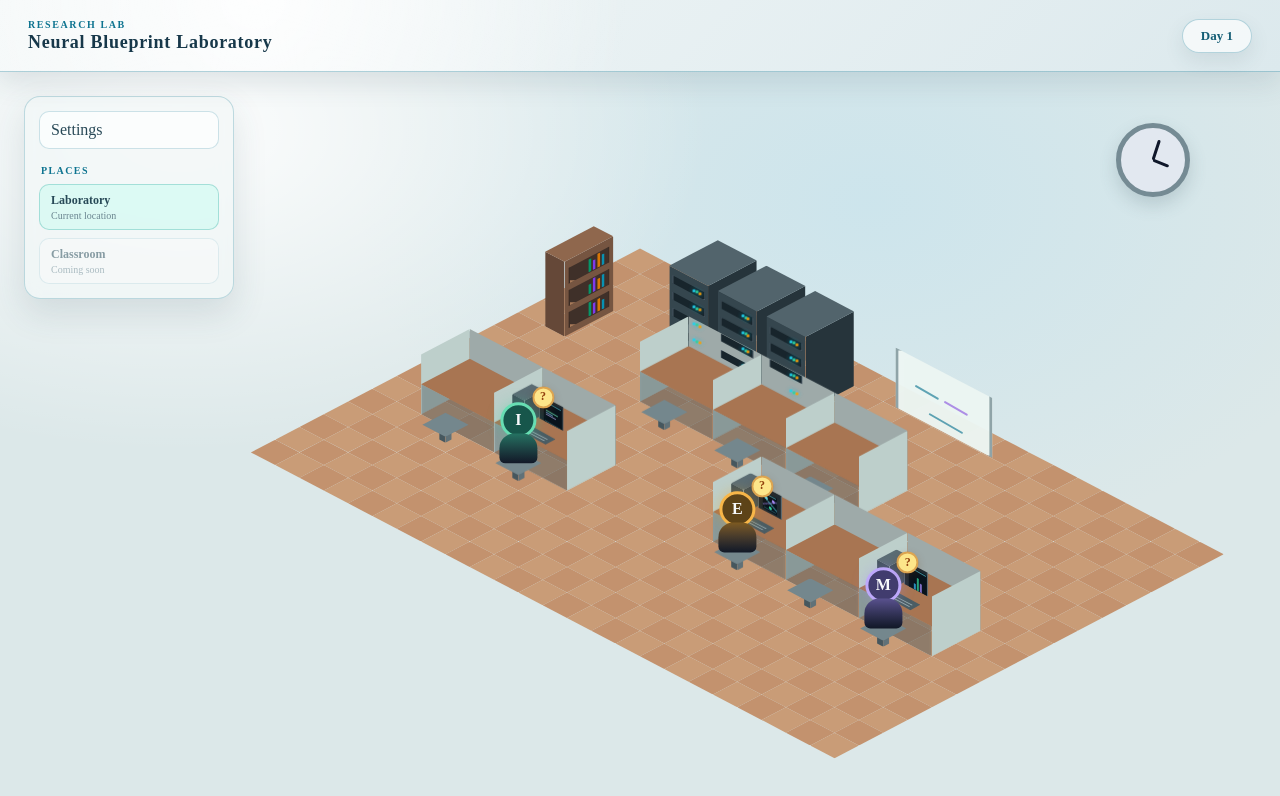
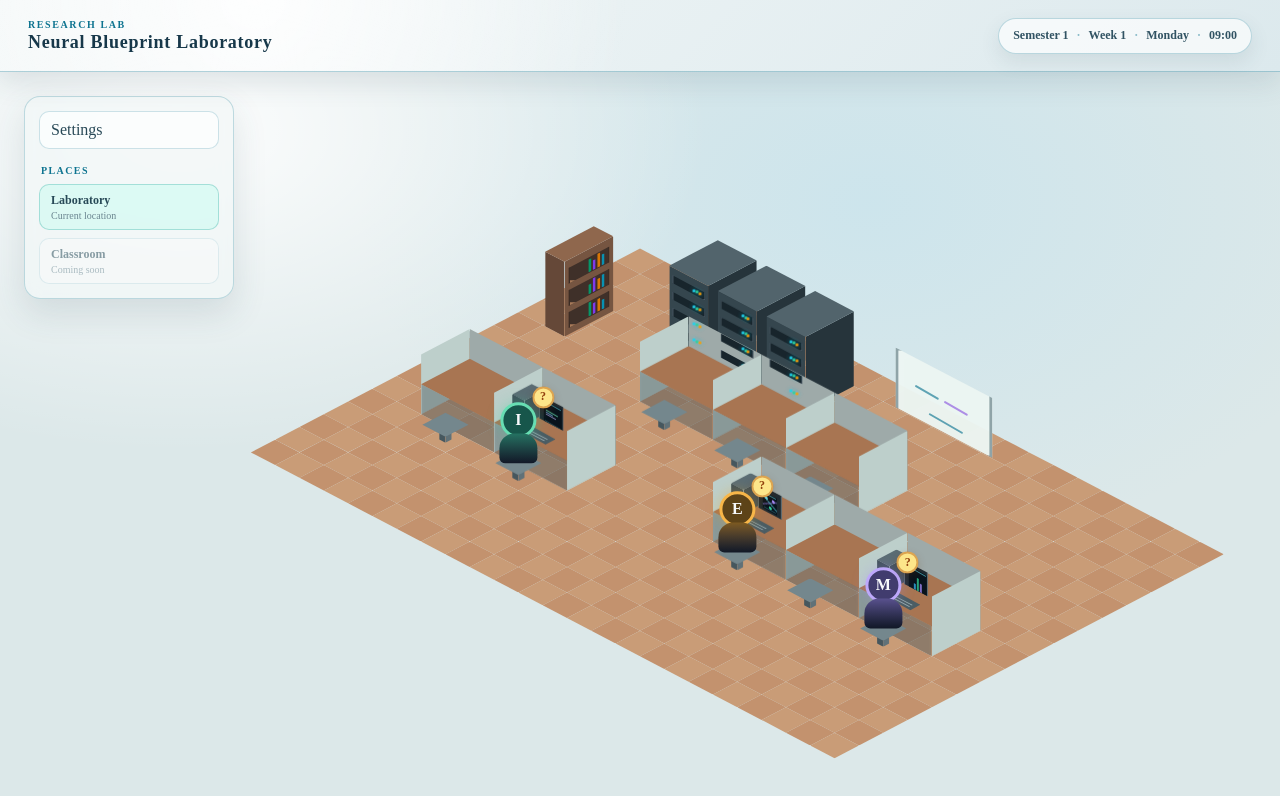
Before and after one commit to Hevensh/NeuralBlueprint, a React (Vite) app: page / in a window 1280 px wide. Shown: the top 796 px of the page. Built offline with nearby package versions, Linux system fonts and the light colour scheme.

Commit message:
feat: unify academic time and scene transitions

```diff
--- a/src/App.tsx
+++ b/src/App.tsx
@@ -1,4 +1,4 @@
-import { StrictMode, useCallback, useState } from 'react';
+import { StrictMode, useCallback, useEffect, useRef, useState } from 'react';
 import { DesktopCanvas } from './desktop/DesktopCanvas';
 import { BlueprintCanvas } from './blueprint/BlueprintCanvas';
 import type { ActiveFileState, FileWorkspaceType } from './dataStorage/systemType';
@@ -11,8 +11,37 @@ type AppScene =
   | { type: 'desktop' }
   | { type: 'file'; activeFile: ActiveFileState };
 
+type SceneTransitionTarget = 'lab' | 'desktop' | null;
+type SceneTransitionPhase = 'out' | 'in';
+
 export default function App() {
   const [scene, setScene] = useState<AppScene>({ type: 'lab' });
+  const [transitionTarget, setTransitionTarget] =
+    useState<SceneTransitionTarget>(null);
+  const [transitionPhase, setTransitionPhase] =
+    useState<SceneTransitionPhase>('out');
+  const switchTimerRef = useRef<number | null>(null);
+  const revealFrameRef = useRef<number | null>(null);
+
+  const transitionTo = useCallback((nextScene: AppScene) => {
+    if (transitionTarget || nextScene.type === 'file') return;
+    setTransitionTarget(nextScene.type);
+    setTransitionPhase('out');
+    switchTimerRef.current = window.setTimeout(() => {
+      setScene(nextScene);
+      setTransitionPhase('in');
+      revealFrameRef.current = window.requestAnimationFrame(() => {
+        revealFrameRef.current = window.requestAnimationFrame(() => {
+          setTransitionTarget(null);
+        });
+      });
+    }, 220);
+  }, [transitionTarget]);
+
+  useEffect(() => () => {
+    if (switchTimerRef.current !== null) window.clearTimeout(switchTimerRef.current);
+    if (revealFrameRef.current !== null) window.cancelAnimationFrame(revealFrameRef.current);
+  }, []);
 
   const openFile = useCallback((workspace: FileWorkspaceType, file: DesktopFile) => {
     setScene({ type: 'file', activeFile: { workspace, file } });
@@ -25,12 +54,16 @@ export default function App() {
   return (
     <StrictMode>
       <LanguageProvider>
+        <div
+          className={`app-shell theme-${getSceneTheme(scene)} ${transitionTarget ? `scene-transitioning transition-${transitionPhase} to-${transitionTarget}` : ''}`}
+        >
+          <div className="app-scene-content" key={getSceneKey(scene)}>
             {scene.type === 'lab' ? (
-          <LabWorkspace onOpenDesktop={() => setScene({ type: 'desktop' })} />
+              <LabWorkspace onOpenDesktop={() => transitionTo({ type: 'desktop' })} />
             ) : scene.type === 'desktop' ? (
               <DesktopCanvas
                 openFile={openFile}
-            onReturnToLab={() => setScene({ type: 'lab' })}
+                onReturnToLab={() => transitionTo({ type: 'lab' })}
               />
             ) : scene.activeFile.workspace === 'blueprint' ? (
               <BlueprintCanvas
@@ -41,10 +74,20 @@ export default function App() {
             ) : (
               <DesktopCanvas
                 openFile={openFile}
-            onReturnToLab={() => setScene({ type: 'lab' })}
+                onReturnToLab={() => transitionTo({ type: 'lab' })}
               />
             )}
+          </div>
+        </div>
       </LanguageProvider>
     </StrictMode>
   );
 }
+
+function getSceneKey(scene: AppScene) {
+  return scene.type === 'file' ? `file-${scene.activeFile.file.id}` : scene.type;
+}
+
+function getSceneTheme(scene: AppScene) {
+  return scene.type === 'lab' ? 'lab' : 'desktop';
+}
--- /dev/null
+++ b/src/app.css
@@ -0,0 +1,64 @@
+.app-shell {
+  position: relative;
+  width: 100%;
+  height: 100%;
+  overflow: hidden;
+  transition: background-color 0.22s cubic-bezier(0, 0, 0.2, 1);
+}
+
+.app-shell.theme-lab { background-color: #dce8ec; }
+.app-shell.theme-desktop { background-color: #020617; }
+
+.app-scene-content {
+  width: 100%;
+  height: 100%;
+  filter: brightness(1) saturate(1) contrast(1);
+  transition: filter 0.22s cubic-bezier(0, 0, 0.2, 1);
+}
+
+.app-shell.scene-transitioning .app-scene-content {
+  pointer-events: none;
+}
+
+.app-shell.transition-out,
+.app-shell.transition-out .app-scene-content {
+  transition-timing-function: cubic-bezier(0.4, 0, 1, 1);
+}
+
+.app-shell.transition-in,
+.app-shell.transition-in .app-scene-content {
+  transition-timing-function: cubic-bezier(0, 0, 0.2, 1);
+}
+
+.app-shell.to-desktop {
+  background-color: #435a65;
+}
+
+.app-shell.transition-out.to-desktop .app-scene-content {
+  filter: brightness(0.58) saturate(0.74) contrast(1.04);
+  transition-duration: 0.22s;
+}
+
+.app-shell.transition-in.to-desktop .app-scene-content {
+  filter: brightness(1.32) saturate(0.82) contrast(0.96);
+}
+
+.app-shell.to-lab {
+  background-color: #9fb4ba;
+}
+
+.app-shell.transition-out.to-lab .app-scene-content {
+  filter: brightness(1.46) saturate(0.7) contrast(0.96);
+  transition-duration: 0.22s;
+}
+
+.app-shell.transition-in.to-lab .app-scene-content {
+  filter: brightness(0.74) saturate(0.82) contrast(1.02);
+}
+
+@media (prefers-reduced-motion: reduce) {
+  .app-shell,
+  .app-scene-content {
+    transition-duration: 0.01ms;
+  }
+}
--- a/src/desktop/DesktopCanvas.tsx
+++ b/src/desktop/DesktopCanvas.tsx
@@ -22,9 +22,11 @@ import {
   clearDesktopFileRuntime,
   resetAllFileStorage,
 } from '../dataStorage/fileReset';
+import { loadLabProgress } from '../dataStorage/labStorage';
 import type { FileWorkspaceType, OpenFileType } from '../dataStorage/systemType';
 import { INITIAL_DESKTOP_FILES } from '../taskData/desktopDefaults';
 import { useLanguage } from '../i18n/LanguageContext';
+import { AcademicTimeIndicator } from '../time/AcademicTimeIndicator';
 import {
   isDesktopFileVisible,
   toDesktopFlowPosition,
@@ -47,6 +49,7 @@ export function DesktopCanvas({ openFile, onReturnToLab }: DesktopCanvasProp) {
   const [saveNotice, setSaveNotice] = useState('');
   const [settingsOpen, setSettingsOpen] = useState(false);
   const [initFiles] = useState<DesktopFile[]>(loadDesktopFiles);
+  const [academicDay] = useState(() => loadLabProgress().day);
 
   const [initViewport] = useState<Viewport>(loadDesktopView);
   const [canvas, setCanvas] =
@@ -288,7 +291,7 @@ export function DesktopCanvas({ openFile, onReturnToLab }: DesktopCanvasProp) {
 
   return (
     <ReactFlowProvider>
-      <div className="workspace">
+      <div className="workspace desktop-workspace">
         <header className="top-bar">
           <button
             className="desktop-return-button"
@@ -298,6 +301,7 @@ export function DesktopCanvas({ openFile, onReturnToLab }: DesktopCanvasProp) {
             {labels.lab.returnToLab}
           </button>
           <div className="desktop-title">Neural BluePrint</div>
+          <AcademicTimeIndicator day={academicDay} />
         </header>
 
         <DesktopLeftPanel
--- a/src/i18n/label.en.ts
+++ b/src/i18n/label.en.ts
@@ -22,7 +22,6 @@ export const EN_LABELS = {
     serverNote: 'No background training jobs are running.',
     bookshelf: 'Reference Shelf',
     bookshelfNote: 'New papers and research notes will appear here.',
-    clock: 'Lab Schedule',
     talk: 'Talk',
     senior: 'Senior',
     peer: 'Labmate',
@@ -30,6 +29,19 @@ export const EN_LABELS = {
     completed: 'Discussed',
     reward: 'Reward received',
     close: 'Close',
+  },
+  academicTime: {
+    semester: 'Semester',
+    week: 'Week',
+    weekdays: {
+      monday: 'Monday',
+      tuesday: 'Tuesday',
+      wednesday: 'Wednesday',
+      thursday: 'Thursday',
+      friday: 'Friday',
+      saturday: 'Saturday',
+      sunday: 'Sunday',
+    },
   },
   workspaceTabs: {
     neuralBlueprint: 'Neural Blueprint',
--- a/src/i18n/label.zh.ts
+++ b/src/i18n/label.zh.ts
@@ -24,7 +24,6 @@ export const ZH_LABELS = {
     serverNote: '当前没有后台训练任务。',
     bookshelf: '参考资料架',
     bookshelfNote: '新论文和研究笔记会出现在这里。',
-    clock: '实验室日程',
     talk: '交谈',
     senior: '学长',
     peer: '同门',
@@ -32,6 +31,19 @@ export const ZH_LABELS = {
     completed: '已交流',
     reward: '已获得奖励',
     close: '关闭',
+  },
+  academicTime: {
+    semester: '学期',
+    week: '周',
+    weekdays: {
+      monday: '周一',
+      tuesday: '周二',
+      wednesday: '周三',
+      thursday: '周四',
+      friday: '周五',
+      saturday: '周六',
+      sunday: '周日',
+    },
   },
   workspaceTabs: {
     neuralBlueprint: '神经蓝图',
--- a/src/lab/LabWorkspace.tsx
+++ b/src/lab/LabWorkspace.tsx
@@ -4,6 +4,7 @@ import { resetAllFileStorage } from '../dataStorage/fileReset';
 import { loadLabProgress, saveLabProgress } from '../dataStorage/labStorage';
 import { DesktopSettingsDialog } from '../desktop/DesktopSettingsDialog';
 import { useLanguage } from '../i18n/LanguageContext';
+import { AcademicTimeIndicator } from '../time/AcademicTimeIndicator';
 import {
   createLabFloorTiles,
   createLabWorkstationGeometry,
@@ -90,17 +91,10 @@ export function LabWorkspace({ onOpenDesktop }: LabWorkspaceProps) {
           <div className="lab-subtitle">{labels.lab.subtitle}</div>
           <h1>{labels.lab.title}</h1>
         </div>
-        <div className="lab-day-indicator">
-          {labels.lab.day} {progress.day}
-        </div>
+        <AcademicTimeIndicator day={progress.day} />
       </header>
 
       <section className="lab-room">
-        <div aria-label={labels.lab.clock} className="lab-clock">
-          <span />
-          <span />
-        </div>
-
         <LabLeftPanel
           onOpenSettings={() => setSettingsOpen(true)}
         />
--- a/src/lab/lab.css
+++ b/src/lab/lab.css
@@ -34,17 +34,6 @@
   font-weight: 800;
   letter-spacing: 0.16em;
   text-transform: uppercase;
-}
-
-.lab-day-indicator {
-  padding: 8px 18px;
-  border: 1px solid rgba(14, 116, 144, 0.28);
-  border-radius: 999px;
-  background: rgba(255, 255, 255, 0.66);
-  color: #155e75;
-  font-size: 13px;
-  font-weight: 800;
-  box-shadow: 0 8px 20px rgba(51, 78, 92, 0.1);
 }
 
 .lab-room {
@@ -181,35 +170,6 @@
 .lab-computer:hover,
 .lab-npc:hover {
   filter: brightness(1.05) drop-shadow(0 8px 10px rgba(29, 78, 96, 0.18));
-}
-
-.lab-clock {
-  position: absolute;
-  top: 7%;
-  right: 7%;
-  width: 64px;
-  height: 64px;
-  border: 5px solid #758b94;
-  border-radius: 50%;
-  background: #e2e8f0;
-  box-shadow: 0 8px 18px rgba(67, 91, 102, 0.2);
-}
-
-.lab-clock span {
-  position: absolute;
-  left: 50%;
-  top: 50%;
-  width: 3px;
-  height: 21px;
-  border-radius: 3px;
-  background: #0f172a;
-  transform: translate(-50%, -100%) rotate(18deg);
-  transform-origin: bottom;
-}
-
-.lab-clock span + span {
-  height: 17px;
-  transform: translate(-50%, -100%) rotate(112deg);
 }
 
 .lab-furniture {
--- a/src/style.css
+++ b/src/style.css
@@ -1,7 +1,9 @@
+@import './app.css';
 @import './canvas.css';
 @import './modules.css';
 @import './buttons.css';
 @import './property.css';
 @import './desktop/desktop.css';
 @import './lab/lab.css';
+@import './time/academicTime.css';
 @import './blueprint/taskProgressBar.css';
--- /dev/null
+++ b/src/time/AcademicTimeIndicator.tsx
@@ -0,0 +1,27 @@
+import { useLanguage } from '../i18n/LanguageContext';
+import { getAcademicTime } from './academicTime';
+
+export function AcademicTimeIndicator({ day }: { day: number }) {
+  const { labels, language } = useLanguage();
+  const time = getAcademicTime(day);
+  const semester = language === 'zh'
+    ? `第${time.semester}学期`
+    : `${labels.academicTime.semester} ${time.semester}`;
+  const week = language === 'zh'
+    ? `第${time.week}周`
+    : `${labels.academicTime.week} ${time.week}`;
+  const clock = `${pad(time.hour)}:${pad(time.minute)}`;
+
+  return (
+    <div className="academic-time-indicator">
+      <span>{semester}</span>
+      <span>{week}</span>
+      <span>{labels.academicTime.weekdays[time.weekday]}</span>
+      <span>{clock}</span>
+    </div>
+  );
+}
+
+function pad(value: number) {
+  return String(value).padStart(2, '0');
+}
--- /dev/null
+++ b/src/time/academicTime.css
@@ -0,0 +1,32 @@
+.academic-time-indicator {
+  display: flex;
+  align-items: center;
+  justify-self: end;
+  min-height: 34px;
+  padding: 0 14px;
+  border: 1px solid rgba(14, 116, 144, 0.26);
+  border-radius: 999px;
+  background: rgba(255, 255, 255, 0.66);
+  color: #315363;
+  font-size: 12px;
+  font-weight: 800;
+  white-space: nowrap;
+  box-shadow: 0 8px 20px rgba(51, 78, 92, 0.1);
+}
+
+.academic-time-indicator span + span::before {
+  content: '·';
+  margin: 0 8px;
+  color: rgba(14, 116, 144, 0.46);
+}
+
+.desktop-workspace .academic-time-indicator {
+  border-color: rgba(34, 211, 238, 0.28);
+  background: rgba(8, 47, 73, 0.42);
+  color: #cffafe;
+  box-shadow: 0 0 14px rgba(34, 211, 238, 0.1);
+}
+
+.desktop-workspace .academic-time-indicator span + span::before {
+  color: rgba(103, 232, 249, 0.46);
+}
--- /dev/null
+++ b/src/time/academicTime.ts
@@ -0,0 +1,32 @@
+const DAYS_PER_WEEK = 7;
+const WEEKS_PER_SEMESTER = 20;
+
+export const ACADEMIC_WEEKDAYS = [
+  'monday',
+  'tuesday',
+  'wednesday',
+  'thursday',
+  'friday',
+  'saturday',
+  'sunday',
+] as const;
+
+export interface AcademicTime {
+  semester: number;
+  week: number;
+  weekday: (typeof ACADEMIC_WEEKDAYS)[number];
+  hour: number;
+  minute: number;
+}
+
+export function getAcademicTime(day: number): AcademicTime {
+  const dayIndex = Math.max(0, Math.floor(day) - 1);
+  const semesterDay = dayIndex % (DAYS_PER_WEEK * WEEKS_PER_SEMESTER);
+  return {
+    semester: Math.floor(dayIndex / (DAYS_PER_WEEK * WEEKS_PER_SEMESTER)) + 1,
+    week: Math.floor(semesterDay / DAYS_PER_WEEK) + 1,
+    weekday: ACADEMIC_WEEKDAYS[semesterDay % DAYS_PER_WEEK],
+    hour: 9,
+    minute: 0,
+  };
+}
```
Also changed, not shown: src/desktop/desktop.css (+11 -1 lines). Lines whose indentation alone changed are shown as unchanged.
